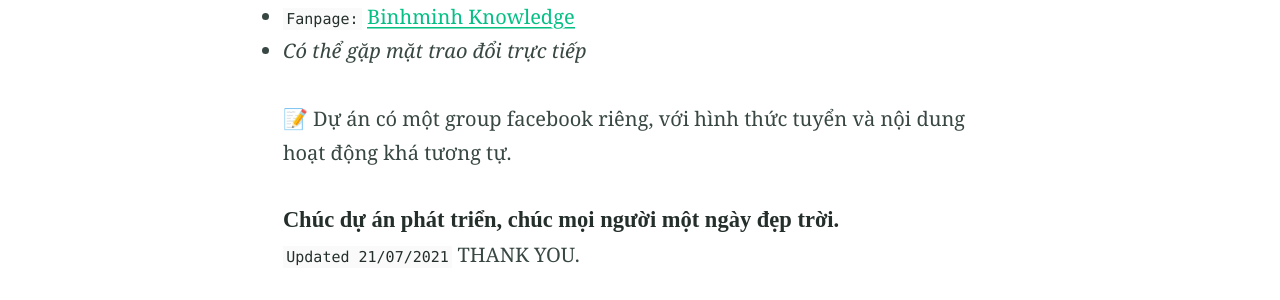
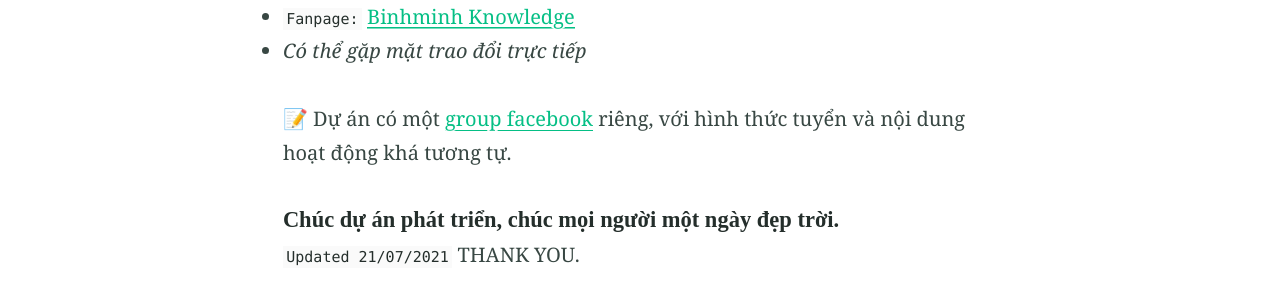
Before and after one commit to 8trien/1, a Jekyll site: the page built from index.md, in a window 1280 px wide and 900 px high, scrolled down 4182 px. Shown: the part 508-808 px from the top of the window. Built offline with Jekyll 4.4.1, drawn with Linux system fonts in a browser that asks for light colours; part of the change alters nothing that is shown.

```diff
--- a/index.md
+++ b/index.md
@@ -109,7 +109,7 @@ Dự án có hoạt động liên quan đến sách (tặng sách, hội sách,.
 - `Fanpage:` [Binhminh Knowledge](https://www.facebook.com/bmbetter)
 - _Có thể gặp mặt trao đổi trực tiếp_
 
-📝 Dự án có một group facebook riêng, với hình thức tuyển và nội dung hoạt động khá tương tự.
+📝 Dự án có một [group facebook](https://www.facebook.com/groups/1164302813983545) riêng, với hình thức tuyển và nội dung hoạt động khá tương tự.
 
 ##### Chúc dự án phát triển, chúc mọi người một ngày đẹp trời.
 `Updated 21/07/2021`
```
